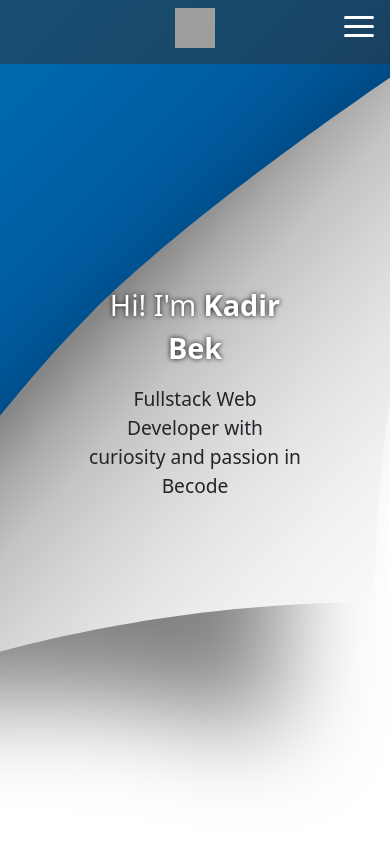
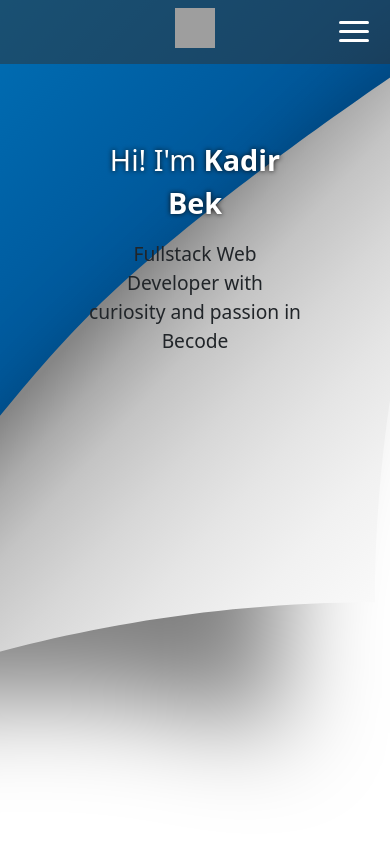
Before and after one commit to kdrbek06/portfolio, a React (Create React App) app: page / in a window 390 px wide. Shown: the top 844 px of the page. Built offline with nearby package versions, Linux system fonts and the light colour scheme; grey boxes are pictures that could not be loaded.

Commit message:
Change hamburger menu position

```diff
--- a/src/index.css
+++ b/src/index.css
@@ -19,7 +19,6 @@ a:hover, a:active {
     border-radius: 5px;
     display: flex;
     justify-content: center;
-    align-items: center;
     min-height: 700px;
 }
 
@@ -35,6 +34,9 @@ a:hover, a:active {
 .aboutContact .contactLinks {
     display: flex;
     flex-direction: column;
+    position: absolute;
+    left: 3%;
+    top: 35%;
 }
 
 .aboutTextTitle {
@@ -86,7 +88,6 @@ a:hover, a:active {
 .navbar {
     display: flex;
     justify-content: space-between;
-    align-items: center;
     background-color: rgba(51, 51, 51, 0.5);
     color: white;
     padding: 1rem;
@@ -117,8 +118,8 @@ a:hover, a:active {
 
 .toggle-button {
     position: absolute;
-    top: 1rem;
-    right: 1rem;
+    top: 1.3rem;
+    right: 1.3rem;
     display: none;
     flex-direction: column;
     justify-content: space-between;
@@ -151,6 +152,7 @@ a:hover, a:active {
 
     .projectCard {
         flex: 40% !important;
+        margin-bottom: 3% !important;
     }
 
 }
```
